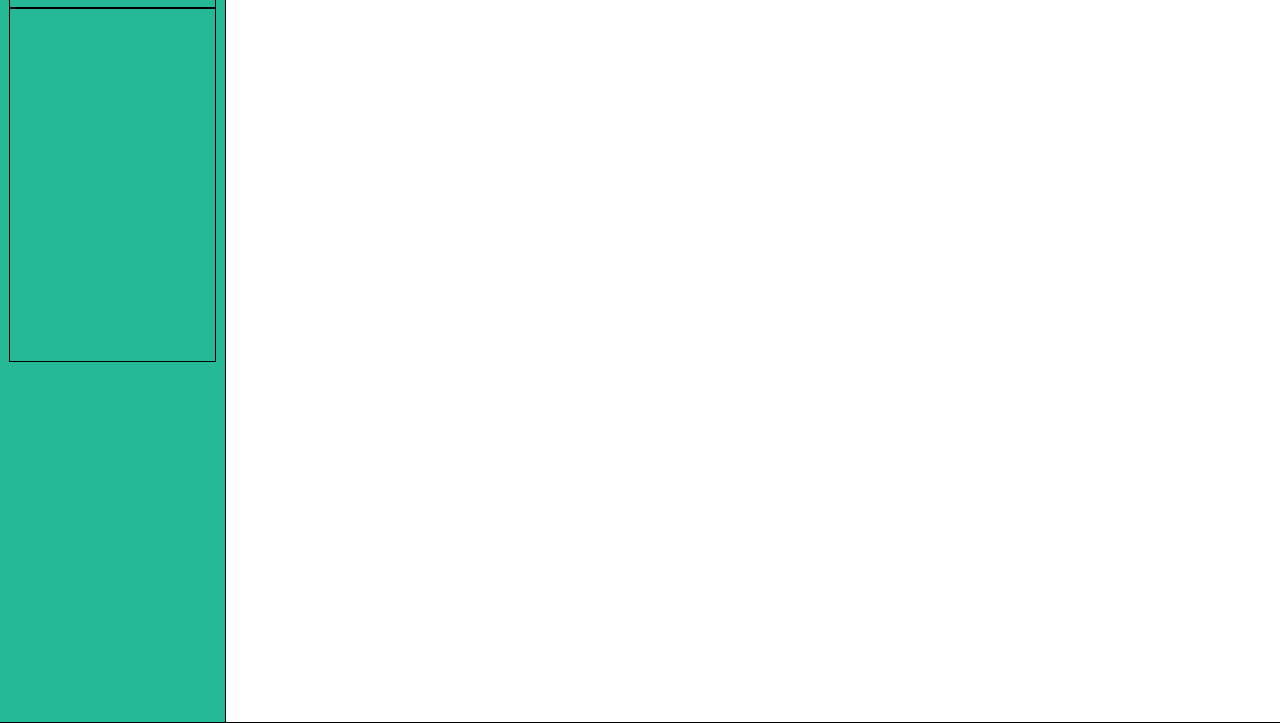
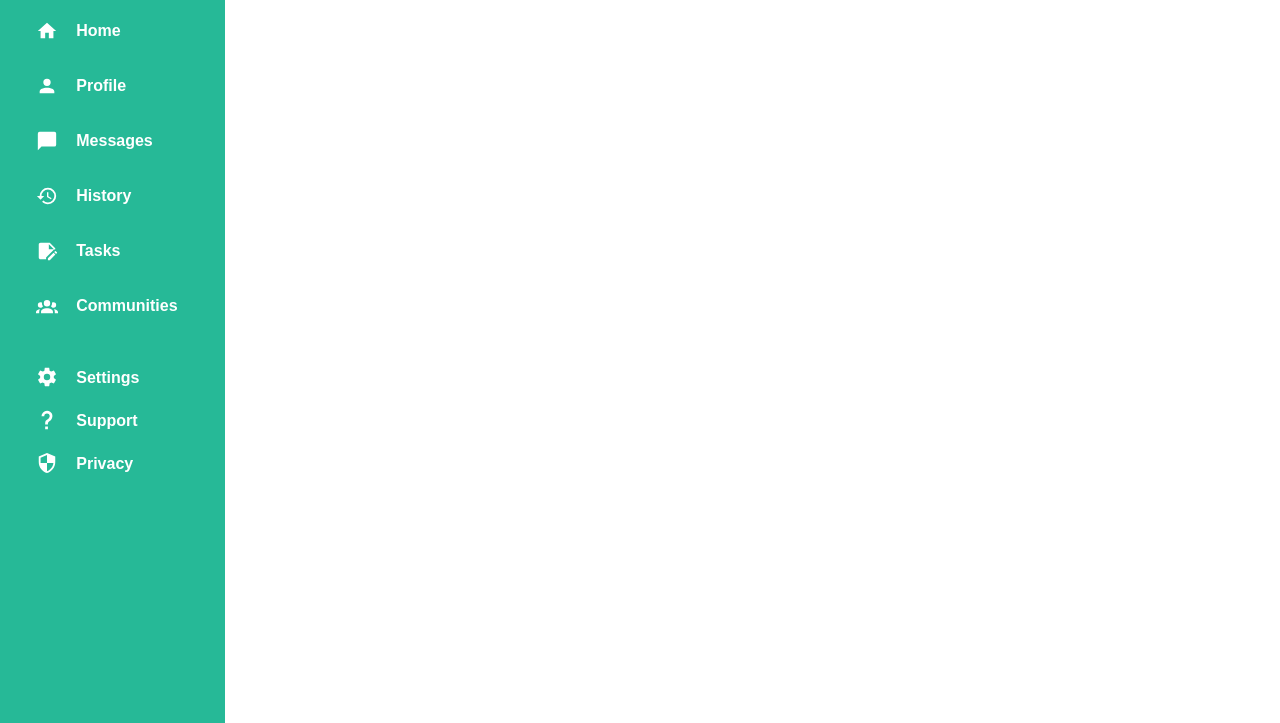
Before and after one commit to zippy0626/admin-dashboard, a plain HTML site: page index.html in a window 1280 px wide. Shown: the part 77-800 px from the top of the page. Drawn offline with Linux system fonts and the light colour scheme.

Commit message:
Finished sidebar styling and skeleton

```diff
--- a/index.html
+++ b/index.html
@@ -18,9 +18,55 @@
             </div>
             <p>Dashboard</p>
         </div>
-        <div class="sidebar-links">
-            <div class="important-links"></div>
-            <div class="util-links"></div>
+        <div class="important-links">
+            <div class="home link">
+                <img src="assets/icons/home.svg" alt="home" class="icon"
+                draggable="false">
+                <p>Home</p>
+            </div>
+            <div class="profile link">
+                <img src="assets/icons/profile.svg" alt="profile" class="icon"
+                draggable="false">
+                <p>Profile</p>
+            </div>
+            <div class="messages link">
+                <img src="assets/icons/message.svg" alt="messages" class="icon"
+                draggable="false">
+                <p>Messages</p>
+            </div>
+            <div class="history link">
+                <img src="assets/icons/history.svg" alt="history" class="icon"
+                draggable="false">
+                <p>History</p>
+            </div>
+            <div class="tasks link">
+                <img src="assets/icons/tasks.svg" alt="tasks" class="icon"
+                draggable="false">
+                <p>Tasks</p>
+            </div>
+            <div class="communities link">
+                <img src="assets/icons/communities.svg" alt="communities" class="icon"
+                draggable="false">
+                <p>Communities</p>
+            </div>
+        </div>
+        <div class="util-links">
+            <div class="settings link">
+                <img src="assets/icons/settings.svg" alt="settings" class="icon"
+                draggable="false">
+                <p>Settings</p>
+            </div>
+            <div class="support link">
+                <img src="assets/icons/support.svg" alt="support" class="icon"
+                draggable="false">
+                <p>Support</p>
+            </div>
+            <div class="privacy link">
+                <img src="assets/icons/privacy.svg" alt="privacy" class="icon"
+                draggable="false">
+                <p>Privacy</p>
+            </div>
+
         </div>
     </div>
 
--- a/style.css
+++ b/style.css
@@ -11,7 +11,7 @@ body {
     margin: 0;
     padding: 0;
     box-sizing: border-box;
-    outline: 1px solid black;
+    /* outline: 1px solid black; */
 }
 
 /* Sidebar */
@@ -31,7 +31,6 @@ body {
     display: grid;
     grid-template: 75px / 1fr 3fr;
     align-items: center;
-    column-gap: 5px;
 }
 .grid-symbol {
     margin-left: auto;
@@ -63,5 +62,41 @@ body {
     width: fit-content;
     font-size: 1.5rem;
     font-weight: 800;
-    margin-left: 10px;
+    margin-left: 15px;
 }
+
+.important-links {
+    display: grid;
+    grid-template: repeat(6, 1fr) / 1fr;
+    gap: 10px;
+    margin-bottom: 2rem;
+}
+.link {
+    display: grid;
+    grid-template: 1fr / 1fr 3fr;
+    align-items: center;
+    user-select: none;
+}
+.link:hover {
+    background-color: #26ad8d;
+}
+.messages p {
+    margin-bottom: 1px;
+}
+.link p {
+    font-weight: bold;
+    margin-left: 15px;
+    margin-top: 1px;
+}
+.icon {
+    filter: invert(100%);
+    margin-left: 26px;
+    width: 22px;
+    user-select: none;
+}
+
+.util-links {
+    display: grid;
+    grid-template: repeat(3, 33px) / 1fr;
+    gap: 10px;
+}
```
